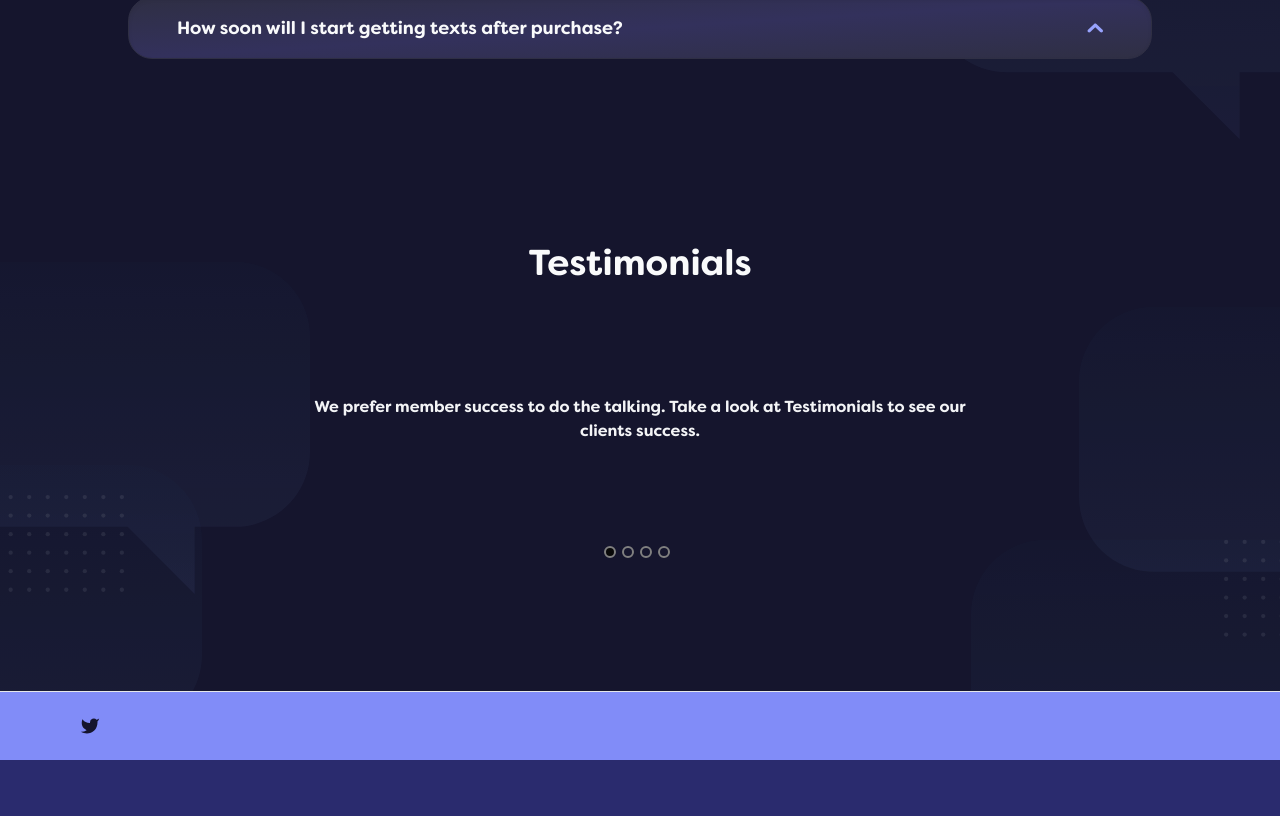
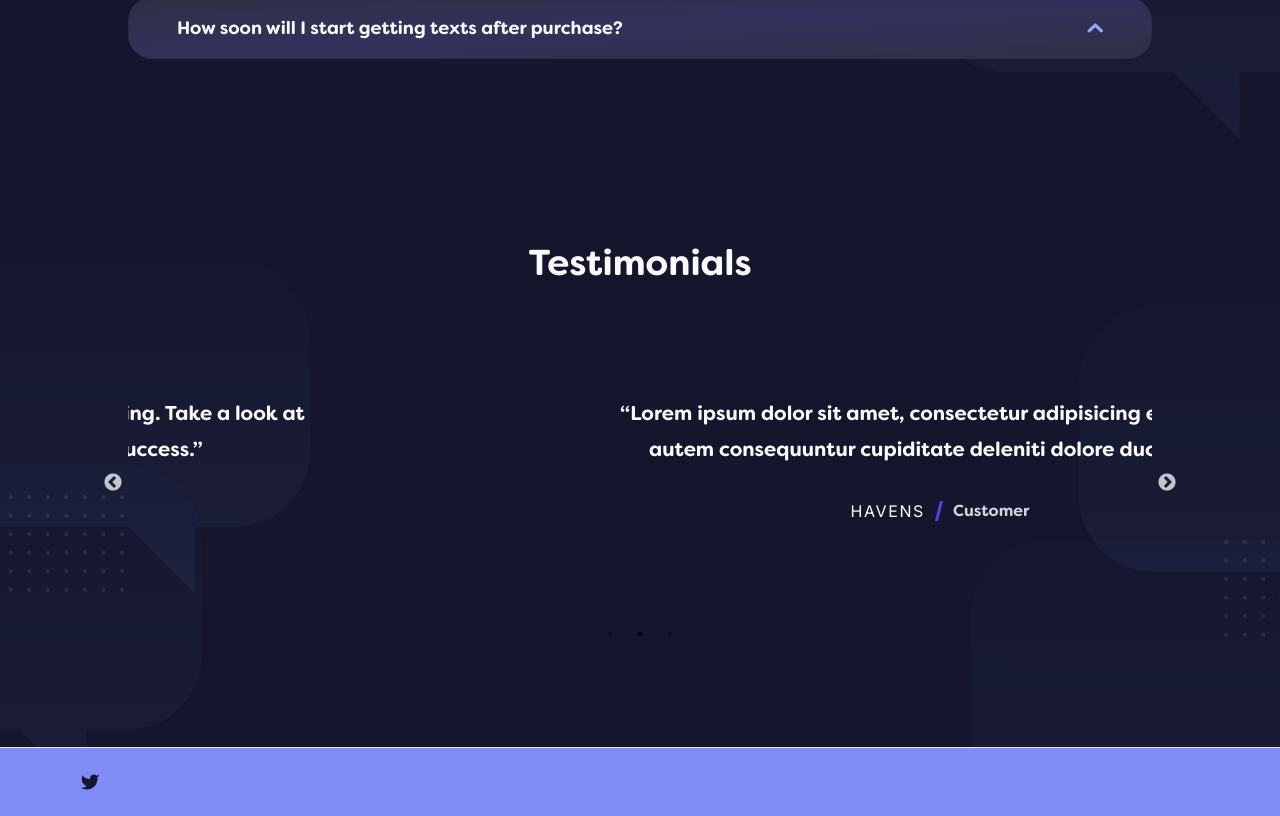
Before and after one commit to Havenstd06/MyAlerts, a React (Create React App) app: page / in a window 1280 px wide. Shown: the part 3159-3975 px from the top of the page. Before the commit the page ends 3919 px from the top, so only its background shows below. Built offline with nearby package versions, Linux system fonts and the light colour scheme.

Commit message:
better testimonial

```diff
--- a/src/App.js
+++ b/src/App.js
@@ -9,6 +9,9 @@ import './css/App.css';
 
 import AOS from 'aos';
 import 'aos/dist/aos.css';
+
+import "slick-carousel/slick/slick.css";
+import "slick-carousel/slick/slick-theme.css";
 
 import Home from './pages/Home';
 
--- /dev/null
+++ b/src/components/TestimonialItem.js
@@ -0,0 +1,38 @@
+import React, {useEffect, useState} from 'react';
+
+const TestimonialItem = (props) => {
+    const { moreClass = "", text, author, } = props;
+
+    return (
+        <div className={"relative focus:outline-none " + moreClass}>
+            <div>
+                <div className="max-w-2xl mx-auto text-center text-xl leading-9 font-medium text-gray-50">
+                    <p>
+                        &ldquo;{text}&rdquo;
+                    </p>
+                </div>
+                <footer className="mt-8">
+                    <div className="md:flex md:items-center md:justify-center">
+                        <div
+                            className="mt-3 text-center md:mt-0 md:ml-4 md:flex md:items-center">
+                            <div className="font-inter text-base font-thin uppercase tracking-widest text-gray-50">
+                                {author}
+                            </div>
+
+                            <svg className="hidden md:block mx-1 h-5 w-5 text-indigo-600"
+                                 fill="currentColor" viewBox="0 0 20 20">
+                                <path d="M11 0h3L9 20H6l5-20z"/>
+                            </svg>
+
+                            <div className="text-base font-medium text-gray-300">
+                                Customer
+                            </div>
+                        </div>
+                    </div>
+                </footer>
+            </div>
+        </div>
+    );
+}
+
+export default TestimonialItem;
--- a/src/partials/Get.js
+++ b/src/partials/Get.js
@@ -1,7 +1,6 @@
 import React, { useState, useEffect } from 'react';
 
-import "slick-carousel/slick/slick.css";
-import "slick-carousel/slick/slick-theme.css";
+
 import Slider from "react-slick";
 
 import GetCard from "../components/GetCard";
@@ -18,7 +17,7 @@ const Get = (props) => {
     const settings = {
         dots: false,
         infinite: true,
-        centerMode: false,
+        centerMode: true,
         slidesToShow: 4,
         slidesToScroll: 1,
         autoplay: true,
--- a/src/partials/Testimonial.js
+++ b/src/partials/Testimonial.js
@@ -1,31 +1,23 @@
 import React from 'react';
 import TestimonialBackground from "../components/backgrounds/TestimonialBackground";
 
-import Carousel from 'react-multi-carousel';
-import 'react-multi-carousel/lib/styles.css';
+import Slider from "react-slick";
 import CloseIcon from "../components/svgr/CloseIcon";
+import TestimonialItem from "../components/TestimonialItem";
 
 const Testimonial = (props) => {
     const { id = null } = props;
 
-    const responsive = {
-        superLargeDesktop: {
-            // the naming can be any, depends on you.
-            breakpoint: { max: 4000, min: 3000 },
-            items: 1
-        },
-        desktop: {
-            breakpoint: { max: 3000, min: 1024 },
-            items: 1
-        },
-        tablet: {
-            breakpoint: { max: 1024, min: 464 },
-            items: 1
-        },
-        mobile: {
-            breakpoint: { max: 464, min: 0 },
-            items: 1
-        }
+    const settings = {
+        dots: true,
+        infinite: true,
+        autoplay: true,
+        speed: 2000,
+        autoplaySpeed: 5000,
+        slidesToShow: 1,
+        slidesToScroll: 1,
+        centerMode: true,
+        cssEase: "ease-in-out",
     };
 
     return (
@@ -41,37 +33,30 @@ const Testimonial = (props) => {
 
                 <div className="px-4 py-6 mx-auto md:px-24 lg:px-8 lg:py-8 mt-8" data-aos="zoom-y-out" data-aos-delay="450">
                     <div className="max-w-xl sm:mx-auto lg:max-w-5xl">
-                        <Carousel
-                            swipeable={false}
-                            draggable={false}
-                            showDots={true}
-                            responsive={responsive}
-                            infinite={true}
-                            autoPlaySpeed={1000}
-                            keyBoardControl={true}
-                            customTransition="transition duration-200 ease-in-out"
-                            transitionDuration={500}
-                            removeArrowOnDeviceType={["tablet", "mobile"]}
-                            dotListClass="custom-dot-list-style text-gray-100"
+                        <Slider
+                            {...settings}
                             className="text-center pb-24 pt-12 text-gray-100"
                         >
-                            <div className="max-w-2xl mx-auto">
-                                We prefer member success to do the talking. Take a look at Testimonials to see our clients success.
-                            </div>
+                            <TestimonialItem
+                                text="We prefer member success to do the talking.
+                                Take a look at Testimonials to see our clients success."
+                                author="Eric B"
+                            />
 
-                            <div className="max-w-2xl mx-auto">
-                                Lorem ipsum dolor sit amet, consectetur adipisicing elit. Accusamus animi deserunt dignissimos eaque eius, error est illum ipsam laborum, magnam maiores natus provident quidem quo saepe totam vel, vero voluptates.
-                            </div>
+                            <TestimonialItem
+                                text="Lorem ipsum dolor sit amet, consectetur adipisicing elit.
+                                Animi autem consequuntur cupiditate deleniti dolore ducimus."
+                                author="Havens"
+                            />
 
-                            <div className="max-w-2xl mx-auto">
-                                Lorem ipsum dolor sit amet, consectetur adipisicing elit. Atque facere possimus quia repellat unde. Debitis eaque exercitationem expedita fuga fugit ipsa magni necessitatibus numquam odit quidem sed sequi, sit sunt!
-                            </div>
+                            <TestimonialItem
+                                text="Lorem ipsum dolor sit amet, consectetur adipisicing elit.
+                                Animi autem consequuntur cupiditate deleniti dolore ducimus."
+                                author="RU"
+                            />
 
-                            <div className="max-w-2xl mx-auto">
-                                Lorem ipsum dolor sit amet, consectetur adipisicing elit. Aliquid commodi culpa dolore enim, ipsam mollitia nostrum quisquam reiciendis veniam vero. Debitis delectus deleniti et, porro quas repudiandae veniam! Quibusdam, quo?
-                            </div>
 
-                        </Carousel>
+                        </Slider>
                     </div>
                 </div>
             </div >
```
